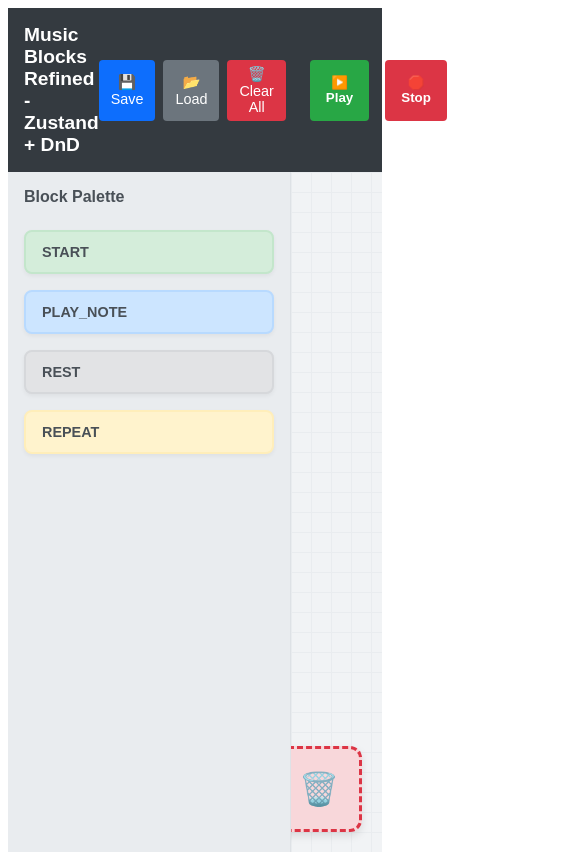
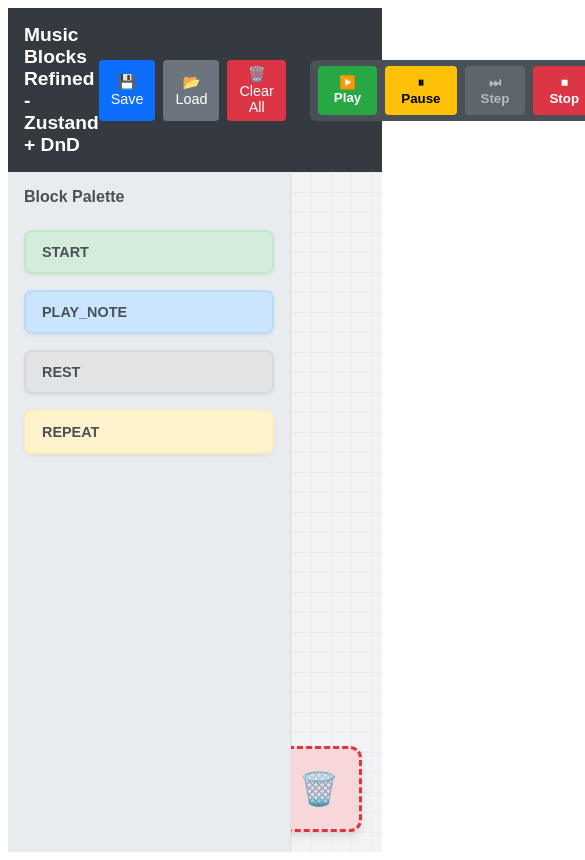
Before and after one commit to sa-fw-an/musicblocks-v5, a React (Vite) app: page / in a window 390 px wide. Shown: the whole page, 585 px wide, since content can reach past the window. Built offline with nearby package versions, Linux system fonts and the light colour scheme.

Commit message:
feat(core): implement VM pause, resume, step, and breakpoint functionality with UI controls and state management.

```diff
--- a/src/App.tsx
+++ b/src/App.tsx
@@ -41,7 +41,8 @@ const TrashCan = () => {
 function App() {
   const { blocks, rootBlocks, moveBlock, addBlock } = useWorkspaceStore();
   const [activeId, setActiveId] = useState<string | null>(null);
-  const { play, stop } = useVM();
+  const { play, stop, pause, resume, step } = useVM();
+  const isVMPaused = useWorkspaceStore(state => state.isVMPaused);
 
   const handlePlay = async () => {
     await play(rootBlocks);
@@ -224,18 +225,37 @@ function App() {
           >
             🗑️ Clear All
           </button>
+          <div style={{ marginLeft: '1rem', display: 'flex', gap: '0.5rem', backgroundColor: '#495057', padding: '6px 8px', borderRadius: '6px' }}>
             <button
               onClick={handlePlay}
-            style={{ padding: '6px 16px', backgroundColor: '#28a745', color: 'white', border: 'none', borderRadius: '4px', cursor: 'pointer', fontWeight: 'bold', marginLeft: '1rem' }}
+              style={{ padding: '6px 16px', backgroundColor: '#28a745', color: 'white', border: 'none', borderRadius: '4px', cursor: 'pointer', fontWeight: 'bold' }}
+              title="Start or Restart execution"
             >
               ▶️ Play
             </button>
             <button
+              onClick={isVMPaused ? resume : pause}
+              style={{ padding: '6px 16px', backgroundColor: '#ffc107', color: 'black', border: 'none', borderRadius: '4px', cursor: 'pointer', fontWeight: 'bold' }}
+              title={isVMPaused ? "Resume execution" : "Pause execution"}
+            >
+              {isVMPaused ? '▶️ Resume' : '⏸ Pause'}
+            </button>
+            <button
+              onClick={step}
+              disabled={!isVMPaused}
+              style={{ padding: '6px 16px', backgroundColor: isVMPaused ? '#17a2b8' : '#6c757d', color: 'white', border: 'none', borderRadius: '4px', cursor: isVMPaused ? 'pointer' : 'not-allowed', fontWeight: 'bold', opacity: isVMPaused ? 1 : 0.6 }}
+              title="Step forward one instruction"
+            >
+              ⏭ Step
+            </button>
+            <button
               onClick={handleStop}
-            style={{ padding: '6px 16px', backgroundColor: '#dc3545', color: 'white', border: 'none', borderRadius: '4px', cursor: 'pointer', fontWeight: 'bold', marginLeft: '0.5rem' }}
+              style={{ padding: '6px 16px', backgroundColor: '#dc3545', color: 'white', border: 'none', borderRadius: '4px', cursor: 'pointer', fontWeight: 'bold' }}
+              title="Stop execution completely"
             >
-            🛑 Stop
+              ⏹ Stop
             </button>
+          </div>
         </div>
       </header>
 
--- a/src/components/BlockTree.tsx
+++ b/src/components/BlockTree.tsx
@@ -17,6 +17,7 @@ export const BlockTree: React.FC<BlockTreeProps> = ({ id, isRoot = false, isOver
 
     const node = useWorkspaceStore(state => state.blocks[id]);
     const isActive = useWorkspaceStore(state => state.activeBlockIds.includes(id));
+    const isBreakpoint = useWorkspaceStore(state => state.breakpointBlockIds?.has(id));
 
     // Set up dnd-kit draggable hook
     const dragData = useDraggable({
@@ -88,7 +89,14 @@ export const BlockTree: React.FC<BlockTreeProps> = ({ id, isRoot = false, isOver
                     borderBottomWidth: node.type === 'repeat' ? '1px' : (isOver ? '6px' : '2px'),
                 }}
             >
-                <div style={{ fontWeight: 'bold', marginBottom: '8px', textTransform: 'uppercase', fontSize: '0.9rem', color: '#495057' }}>
+                <div
+                    onClick={() => useWorkspaceStore.getState().toggleBreakpoint(id)}
+                    onPointerDown={(e) => e.stopPropagation()}
+                    style={{ fontWeight: 'bold', marginBottom: '8px', textTransform: 'uppercase', fontSize: '0.9rem', color: '#495057', display: 'flex', alignItems: 'center', cursor: 'pointer' }}
+                >
+                    {isBreakpoint && (
+                        <div style={{ width: '10px', height: '10px', borderRadius: '50%', backgroundColor: '#dc3545', marginRight: '6px', boxShadow: '0 1px 3px rgba(0,0,0,0.3)' }} />
+                    )}
                     {node.type}
                 </div>
 
--- a/src/core/interpreter.ts
+++ b/src/core/interpreter.ts
@@ -5,15 +5,21 @@ import { PluginRegistry } from './plugin-registry';
 export type ExecutionStatus =
     | { status: 'COMPLETED_SLICE' }
     | { status: 'YIELD_UNTIL_TIME'; resumeTimeMs: number }
-    | { status: 'THREAD_HALTED' };
+    | { status: 'THREAD_HALTED' }
+    | { status: 'HIT_BREAKPOINT'; astNodeId: string };
 
 export class Interpreter {
     private program: IRProgram;
     private registry: PluginRegistry;
+    private breakpoints: Set<string> = new Set();
 
     constructor(program: IRProgram, registry: PluginRegistry) {
         this.program = program;
         this.registry = registry;
+    }
+
+    setBreakpoints(breakpoints: Set<string>) {
+        this.breakpoints = breakpoints;
     }
 
     executeSlice(_threadId: string, funcName: string, context: ExecutionContext, sliceSize: number, currentTimeMs: number): ExecutionStatus {
@@ -31,6 +37,20 @@ export class Interpreter {
             }
 
             const inst = block.instructions[context.instructionPointer];
+
+            if (
+                inst.astNodeId &&
+                this.breakpoints.has(inst.astNodeId) &&
+                inst.astNodeId !== (context as any).lastBreakpointHit
+            ) {
+                (context as any).lastBreakpointHit = inst.astNodeId;
+                return { status: 'HIT_BREAKPOINT', astNodeId: inst.astNodeId };
+            }
+
+            if (inst.astNodeId !== (context as any).lastBreakpointHit) {
+                (context as any).lastBreakpointHit = undefined;
+            }
+
             context.instructionPointer++;
             cycles++;
 
--- a/src/core/scheduler.ts
+++ b/src/core/scheduler.ts
@@ -17,6 +17,9 @@ export class Scheduler {
     private runQueue: ThreadControlBlock[] = [];
     private waitQueue: WaitQueueEntry[] = [];
     private currentTimeMs: number = 0;
+    private isPaused: boolean = false;
+    private breakpoints: Set<string> = new Set();
+    public onBreakpointHit?: (astNodeId: string) => void;
 
     constructor(interpreter: Interpreter) {
         this.interpreter = interpreter;
@@ -27,7 +30,27 @@ export class Scheduler {
         this.runQueue.push({ id: threadId, funcName, context });
     }
 
-    pulse(deltaTimeMs: number) {
+    pause() {
+        this.isPaused = true;
+    }
+
+    resume() {
+        this.isPaused = false;
+    }
+
+    step() {
+        this.isPaused = false;
+        this.pulse(0, 1);
+        this.isPaused = true;
+        return this.getActiveNodeIds();
+    }
+
+    setBreakpoints(breakpoints: Set<string>) {
+        this.breakpoints = breakpoints;
+        this.interpreter.setBreakpoints(this.breakpoints);
+    }
+
+    pulse(deltaTimeMs: number, maxInstructions: number = 10) {
         this.currentTimeMs += deltaTimeMs;
 
         // 1. Check wait queue for unblocked threads
@@ -38,19 +61,28 @@ export class Scheduler {
             }
         }
 
+        if (this.isPaused && maxInstructions > 1) {
+            return;
+        }
+
         // 2. Execute a slice for all threads in the run queue
         const activeThreadsCount = this.runQueue.length;
         for (let i = 0; i < activeThreadsCount; i++) {
             const tcb = this.runQueue.shift();
             if (!tcb) continue;
 
-            const sliceSize = 10;
+            const sliceSize = maxInstructions;
             const status = this.interpreter.executeSlice(tcb.id, tcb.funcName, tcb.context, sliceSize, this.currentTimeMs);
 
             if (status.status === 'COMPLETED_SLICE') {
                 this.runQueue.push(tcb); // Add back to end of run queue
             } else if (status.status === 'YIELD_UNTIL_TIME') {
                 this.waitQueue.push({ tcb, resumeTimeMs: status.resumeTimeMs });
+            } else if (status.status === 'HIT_BREAKPOINT') {
+                this.pause();
+                if (this.onBreakpointHit) this.onBreakpointHit(status.astNodeId);
+                this.runQueue.unshift(tcb); // Prepend so it resumes here later
+                return; // Stop processing further threads to respect the breakpoint pause globally
             } else if (status.status === 'THREAD_HALTED') {
                 // Do not re-enqueue
             }
--- a/src/hooks/useVM.ts
+++ b/src/hooks/useVM.ts
@@ -54,6 +54,15 @@ export function useVM() {
         schedulerRef.current = scheduler;
         registryRef.current = registry;
 
+        useWorkspaceStore.getState().setVMPaused(false);
+
+        scheduler.onBreakpointHit = (_astNodeId) => {
+            useWorkspaceStore.getState().setVMPaused(true);
+            if (schedulerRef.current) {
+                useWorkspaceStore.getState().setActiveBlockIds(schedulerRef.current.getActiveNodeIds());
+            }
+        };
+
         // Load all start threads
         for (const funcName of Object.keys(program.functions)) {
             const entryBlockId = program.functions[funcName].entryBlockId;
@@ -68,6 +77,9 @@ export function useVM() {
             lastTimeRef.current = time;
 
             if (schedulerRef.current) {
+                // One-way sync from UI store to VM
+                schedulerRef.current.setBreakpoints(useWorkspaceStore.getState().breakpointBlockIds);
+
                 schedulerRef.current.pulse(deltaTimeMs);
 
                 // Track active blocks and avoid React re-renders unless changed
@@ -95,6 +107,8 @@ export function useVM() {
         }
         schedulerRef.current = null;
 
+        useWorkspaceStore.getState().setVMPaused(false);
+
         // Clear Highlights
         useWorkspaceStore.getState().setActiveBlockIds([]);
 
@@ -109,5 +123,22 @@ export function useVM() {
         return stop;
     }, [stop]);
 
-    return { play, stop };
+    const pause = useCallback(() => {
+        schedulerRef.current?.pause();
+        useWorkspaceStore.getState().setVMPaused(true);
+    }, []);
+
+    const resume = useCallback(() => {
+        schedulerRef.current?.resume();
+        useWorkspaceStore.getState().setVMPaused(false);
+    }, []);
+
+    const step = useCallback(() => {
+        if (schedulerRef.current) {
+            const activeIds = schedulerRef.current.step();
+            useWorkspaceStore.getState().setActiveBlockIds(activeIds);
+        }
+    }, []);
+
+    return { play, stop, pause, resume, step };
 }
--- a/src/store/workspaceStore.ts
+++ b/src/store/workspaceStore.ts
@@ -5,6 +5,8 @@ interface WorkspaceState {
     blocks: Record<BlockId, BlockNode>; // Flat dictionary of all blocks by ID
     rootBlocks: BlockId[]; // Array of IDs for blocks sitting freely on the canvas
     activeBlockIds: string[]; // Node IDs currently executing in the VM
+    isVMPaused: boolean;
+    breakpointBlockIds: Set<string>;
 
     addBlock: (block: BlockNode) => void;
     deleteBlock: (id: BlockId) => void;
@@ -16,6 +18,8 @@ interface WorkspaceState {
     loadProject: (projectData: string) => void;
     clearWorkspace: () => void;
     setActiveBlockIds: (ids: string[]) => void;
+    setVMPaused: (paused: boolean) => void;
+    toggleBreakpoint: (id: string) => void;
 }
 
 // Initial state representing our C4 -> D4 -> E4 program, but normalized
@@ -31,8 +35,20 @@ export const useWorkspaceStore = create<WorkspaceState>((set, get) => ({
     // For now, only the 'start' block is a root block sitting on the canvas
     rootBlocks: ['b1'],
     activeBlockIds: [],
+    isVMPaused: false,
+    breakpointBlockIds: new Set<string>(),
 
     setActiveBlockIds: (ids: string[]) => set({ activeBlockIds: ids }),
+    setVMPaused: (paused: boolean) => set({ isVMPaused: paused }),
+    toggleBreakpoint: (id: string) => set((state) => {
+        const newSet = new Set(state.breakpointBlockIds);
+        if (newSet.has(id)) {
+            newSet.delete(id);
+        } else {
+            newSet.add(id);
+        }
+        return { breakpointBlockIds: newSet };
+    }),
 
     addBlock: (block: BlockNode) =>
         set((state) => ({
@@ -236,7 +252,8 @@ export const useWorkspaceStore = create<WorkspaceState>((set, get) => ({
                     return {
                         blocks: parsed.blocks,
                         rootBlocks: parsed.rootBlocks,
-                        activeBlockIds: []
+                        activeBlockIds: [],
+                        isVMPaused: false
                     };
                 }
             } catch (e) {
@@ -249,6 +266,8 @@ export const useWorkspaceStore = create<WorkspaceState>((set, get) => ({
         set(() => ({
             blocks: {},
             rootBlocks: [],
-            activeBlockIds: []
+            activeBlockIds: [],
+            isVMPaused: false,
+            breakpointBlockIds: new Set()
         })),
 }));
```
Also changed, not shown: 1 other file (tests, documents, lock files or other folders). Lines whose indentation alone changed are shown as unchanged.
